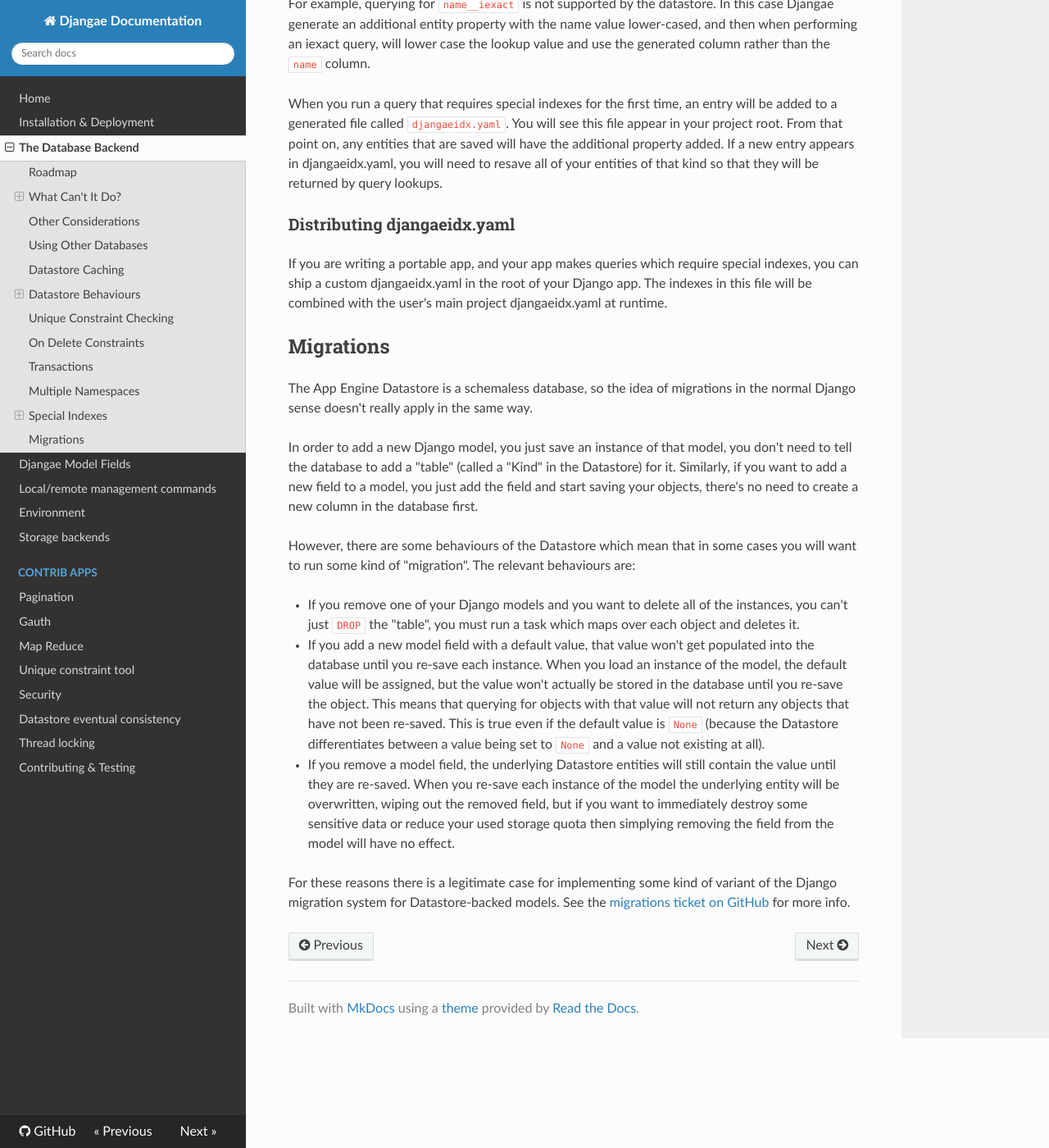
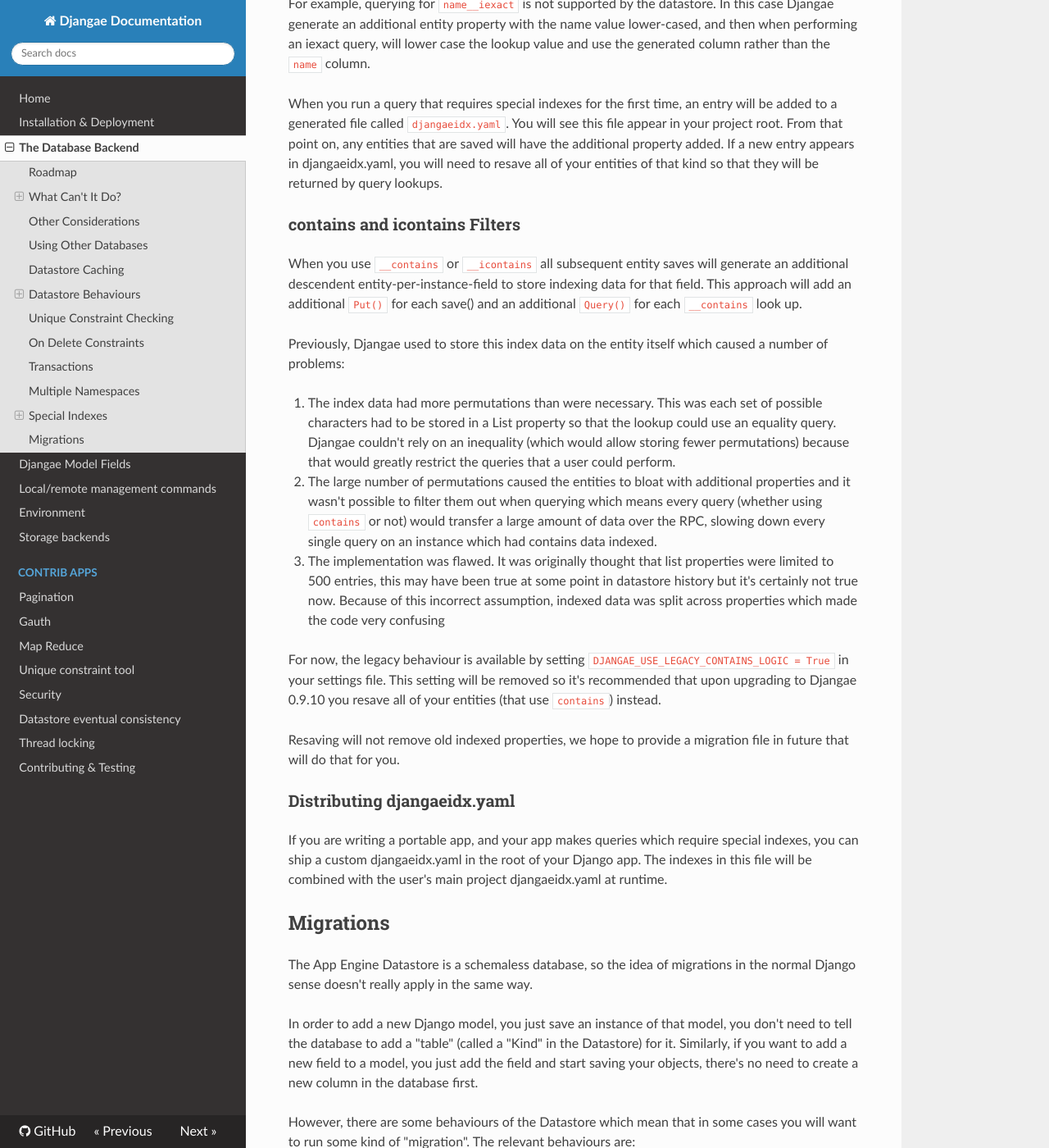
Before and after one commit to wittfabian/djangae, an MkDocs documentation site: the page built from docs/db_backend.md, in a window 1280 px wide and 1400 px high, scrolled down 8639 px. Shown: the whole window at 82% size. Built offline with MkDocs 1.6.1, drawn with Linux system fonts in a browser that asks for light colours; nearby versions of some CDN libraries; old or Windows-style settings are respelled for this version of MkDocs.

Commit message:
Update changelog and documentation

```diff
--- a/docs/db_backend.md
+++ b/docs/db_backend.md
@@ -283,6 +283,30 @@
 see this file appear in your project root. From that point on, any entities that are saved will have the additional property added. If a new entry
 appears in djangaeidx.yaml, you will need to resave all of your entities of that kind so that they will be returned by query lookups.
 
+### contains and icontains Filters
+
+When you use `__contains` or `__icontains` all subsequent entity saves will generate an additional descendent entity-per-instance-field to store
+indexing data for that field. This approach will add an additional `Put()` for each save() and an additional `Query()` for each `__contains`
+look up.
+
+Previously, Djangae used to store this index data on the entity itself which caused a number of problems:
+
+1. The index data had more permutations than were necessary. This was each set of possible characters had to be stored in a List property so that
+ the lookup could use an equality query. Djangae couldn't rely on an inequality (which would allow storing fewer permutations) because that would
+ greatly restrict the queries that a user could perform.
+2. The large number of permutations caused the entities to bloat with additional properties and it wasn't possible to filter them out when querying
+ which means every query (whether using `contains` or not) would transfer a large amount of data over the RPC, slowing down every single query on an instance
+ which had contains data indexed.
+3. The implementation was flawed. It was originally thought that list properties were limited to 500 entries, this may have been true at some point
+ in datastore history but it's certainly not true now. Because of this incorrect assumption, indexed data was split across properties which made the code
+ very confusing
+
+For now, the legacy behaviour is available by setting `DJANGAE_USE_LEGACY_CONTAINS_LOGIC = True` in your settings file. This setting
+will be removed so it's recommended that upon upgrading to Djangae 0.9.10 you resave all of your entities (that use `contains`) instead.
+
+Resaving will not remove old indexed properties, we hope to provide a migration file in future that will do that for you.
+
+
 ### Distributing djangaeidx.yaml
 
 If you are writing a portable app, and your app makes queries which require special indexes, you can ship a custom djangaeidx.yaml in the root of
```
Also changed, not shown: CHANGELOG.md (+3 -1 lines).
